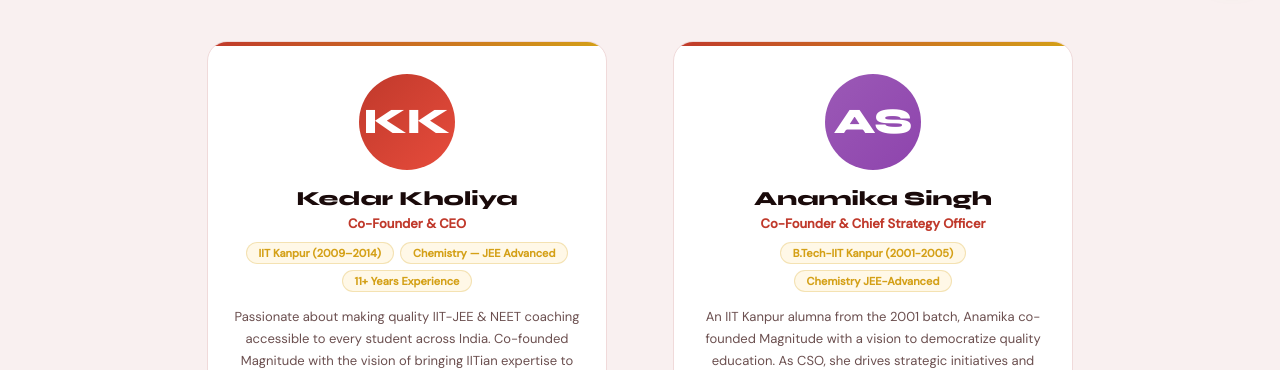
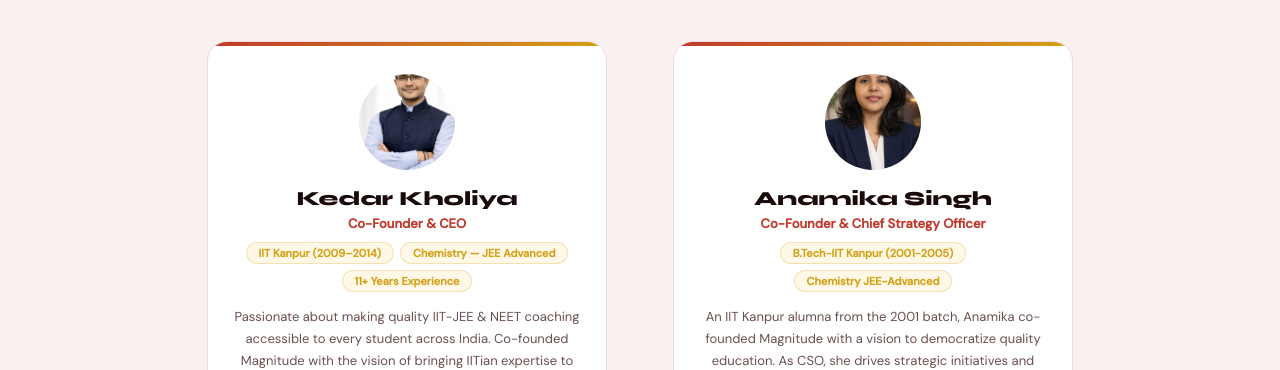
Before and after one commit to therocks03/Magnitude, a plain HTML site: page team.html in a window 1280 px wide. Shown: the part 797-1167 px from the top of the page. Drawn offline with Linux system fonts and the light colour scheme.

Commit message:
Update team.html

```diff
--- a/team.html
+++ b/team.html
@@ -1067,7 +1067,7 @@ window.addEventListener('DOMContentLoaded',()=>{
 
     <!-- Kedar Kholiya - Co-Founder & CEO -->
     <div class="team-card">
-      <div class="team-avatar" style="background:linear-gradient(135deg,var(--red),var(--red2))">KK</div>
+      <img src="FPhoto/kedar.jpeg" alt="Kedar Kholiya" style="width:96px;height:96px;border-radius:50%;margin:0 auto 16px;object-fit:cover;display:block;">
       <div class="team-name">Kedar Kholiya</div>
       <div class="team-role">Co-Founder & CEO</div>
       <div class="team-qual"><span>IIT Kanpur (2009–2014)</span><span>Chemistry — JEE Advanced</span><span>11+ Years Experience</span></div>
@@ -1080,11 +1080,11 @@ window.addEventListener('DOMContentLoaded',()=>{
 
     <!-- Anamika Singh - Co-Founder & CSO -->
     <div class="team-card">
-      <div class="team-avatar" style="background:linear-gradient(135deg,#9b59b6,#8e44ad)">AS</div>
+      <img src="FPhoto/Anamika.jpeg" alt="Anamika Singh" style="width:96px;height:96px;border-radius:50%;margin:0 auto 16px;object-fit:cover;display:block;">
       <div class="team-name">Anamika Singh</div>
       <div class="team-role">Co-Founder & Chief Strategy Officer</div>
       <div class="team-qual">
-        <span>B.Tech-IIT Kanpur (2001-2005)</span>
+          <span>B.Tech-IIT Kanpur (2001-2005)</span>
         <span>Chemistry JEE-Advanced</span>
       </div>
       <p class="team-bio">An IIT Kanpur alumna from the 2001 batch, Anamika co-founded Magnitude with a vision to democratize quality education. As CSO, she drives strategic initiatives and partnerships, leveraging her deep understanding of both education and technology to scale Magnitude's impact across India and beyond.</p>
```
